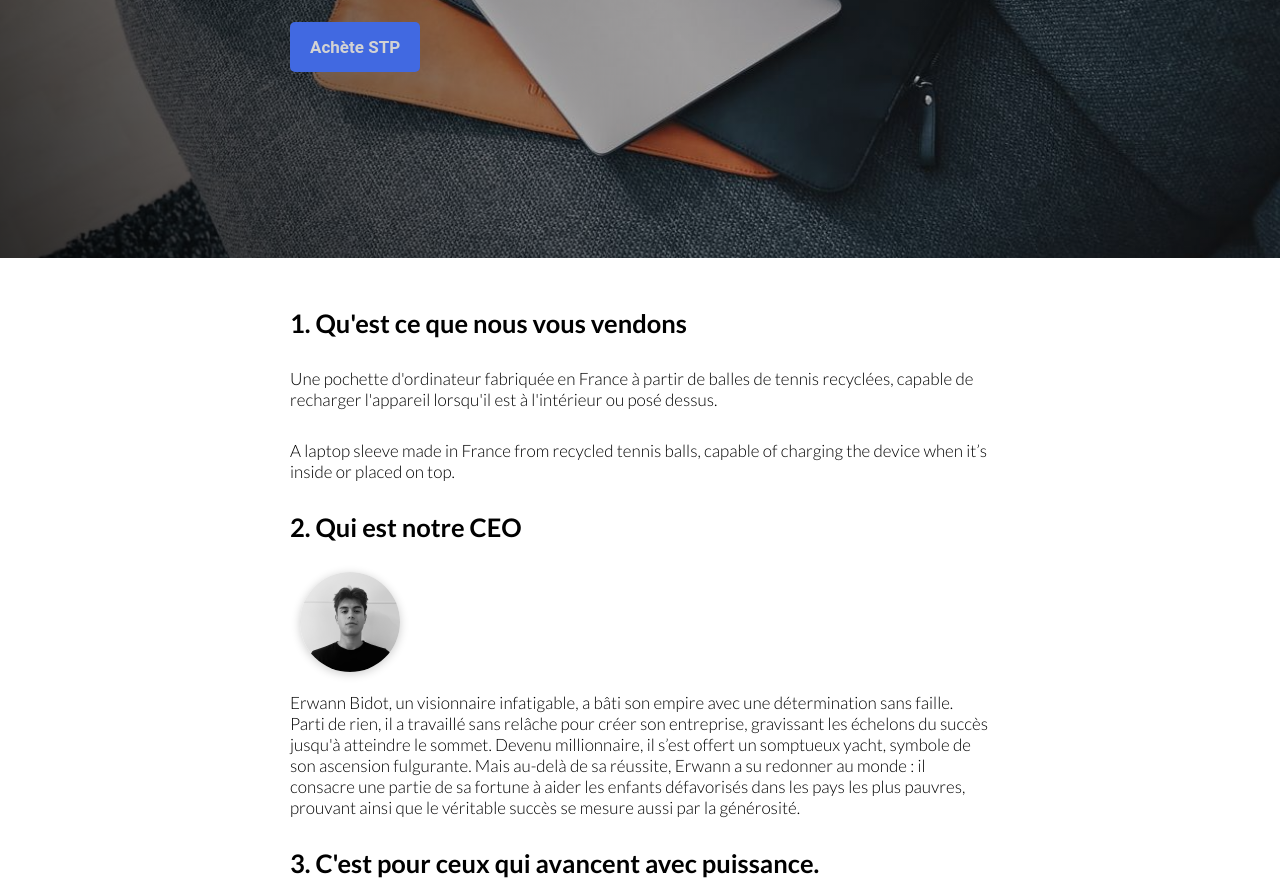
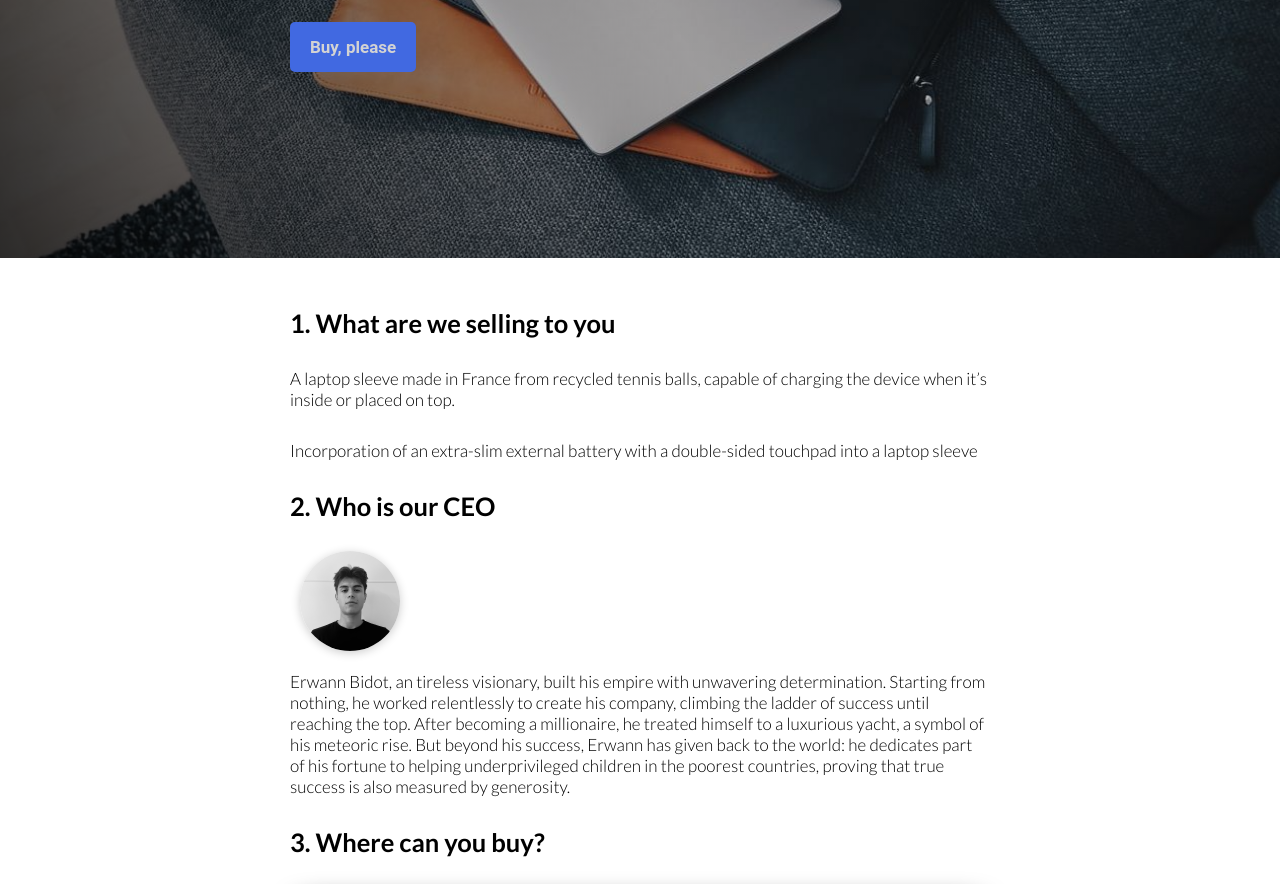
Before and after one commit to Erwann-Bidot/site-de-Erwann, a plain HTML site: page index.html in a window 1280 px wide. Shown: the part 329-1213 px from the top of the page. Drawn offline with Linux system fonts and the light colour scheme; a script that the page names is missing.

Commit message:
index.html

```diff
--- a/index.html
+++ b/index.html
@@ -3,7 +3,7 @@
 <head>
   <meta charset="utf-8" />
   <title>ClevCleanCover</title>
-  <link rel="stylesheet" type="text/css" href="CSS/style.css"/>
+  <link rel="stylesheet" type="text/css"  href="CSS/style.css" />
 </head>
 
 
@@ -13,18 +13,18 @@
     <div class="container">
       <h1>ClevCleanCover</h1>
       <h2>It’s for those who move forward with power.</h2>
-      <a href="#" class="btn-blue">Achète STP</a>
+      <a href="#" class="btn-blue">Buy, please</a>
   </div>
 
   </div>
    <div class="container">
-    <h2>1. Qu'est ce que nous vous vendons</h2>
-    <p>Une pochette d'ordinateur fabriquée en France à partir de balles de tennis recyclées, capable de recharger l'appareil lorsqu'il est à l'intérieur ou posé dessus.</p>
+    <h2>1. What are we selling to you</h2>
+
     <p>A laptop sleeve made in France from recycled tennis balls, capable of charging the device when it’s inside or placed on top.</p>
+    <p>Incorporation of an extra-slim external battery with a double-sided touchpad into a laptop sleeve</p>
 
 
-
-    <h2>2. Qui est notre CEO</h2>
+    <h2>2. Who is our CEO</h2>
 
 
    <div class="co-founders">
@@ -32,12 +32,12 @@
     </div>
 
        <div >
-      <p>Erwann Bidot, un visionnaire infatigable, a bâti son empire avec une détermination sans faille. Parti de rien, il a travaillé sans relâche pour créer son entreprise, gravissant les échelons du succès jusqu'à atteindre le sommet. Devenu millionnaire, il s’est offert un somptueux yacht, symbole de son ascension fulgurante. Mais au-delà de sa réussite, Erwann a su redonner au monde : il consacre une partie de sa fortune à aider les enfants défavorisés dans les pays les plus pauvres, prouvant ainsi que le véritable succès se mesure aussi par la générosité.</p>
+      <p>Erwann Bidot, an tireless visionary, built his empire with unwavering determination. Starting from nothing, he worked relentlessly to create his company, climbing the ladder of success until reaching the top. After becoming a millionaire, he treated himself to a luxurious yacht, a symbol of his meteoric rise. But beyond his success, Erwann has given back to the world: he dedicates part of his fortune to helping underprivileged children in the poorest countries, proving that true success is also measured by generosity.</p>
        </div >
 
 
 
-  <h2>3. C'est pour ceux qui avancent avec puissance.</h2>
+  <h2>3. Where can you buy?</h2>
   <div class="cards">
     <div class="card">
       <img src="images/shanghai.jpg" alt="shangai">
```
